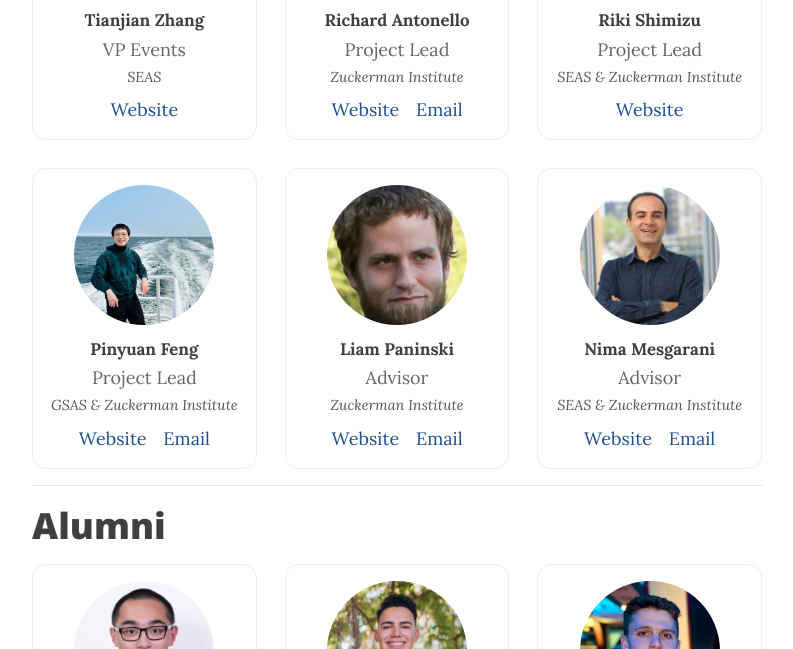
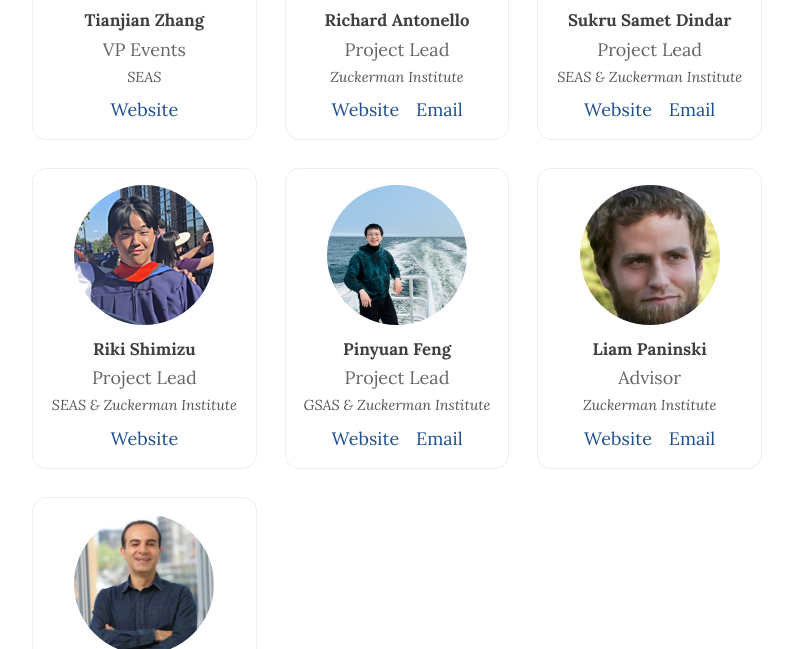
Before and after one commit to Neurotech-X-Columbia/Neurotech-X-Columbia.github.io, a Jekyll site: the page built from people.md, in a window 1280 px wide and 900 px high, scrolled down 562 px, cut to the strip 251-900 px from the top of the window. Shown: the whole strip, without its empty margins (243-1036 px from the left). Built offline with Jekyll 4.4.1, drawn with Linux system fonts in a browser that asks for light colours; comment, search, counter and statistics services are not loaded.

Commit message:
add samet

```diff
--- a/_data/people.yaml
+++ b/_data/people.yaml
@@ -44,6 +44,14 @@
   role: Project Lead
   email: rja2163@columbia.edu
   website: https://scholar.google.com/citations?user=EtEVFLoAAAAJ&hl=en
+
+- name: Sukru Samet Dindar
+  status: current
+  affiliation: SEAS & Zuckerman Institute
+  avatar: /assets/img/people/samet.jpg
+  role: Project Lead
+  email: sdindar@columbia.edu
+  website: https://www.linkedin.com/in/sukru-samet-dindar/
 
 - name: Riki Shimizu
   status: current
```
Also changed, not shown: assets/img/people/samet.jpg (added).
